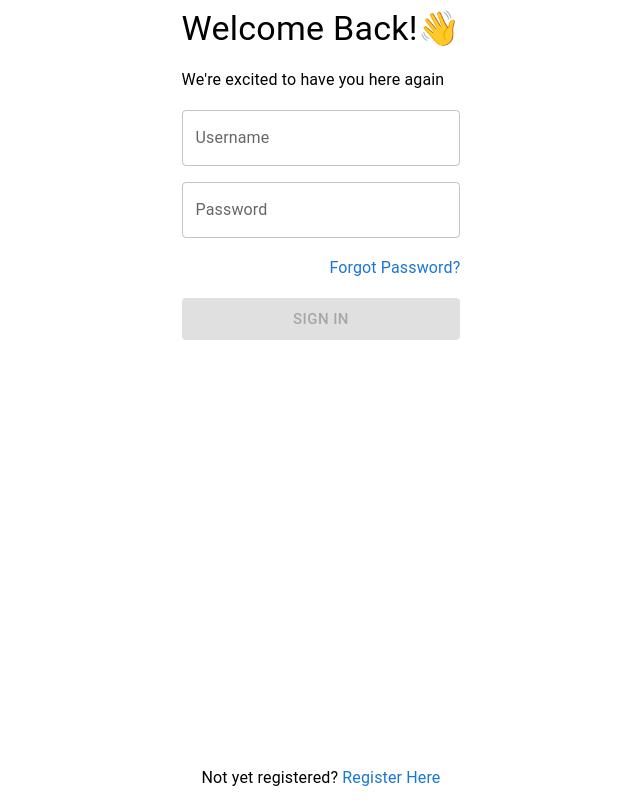
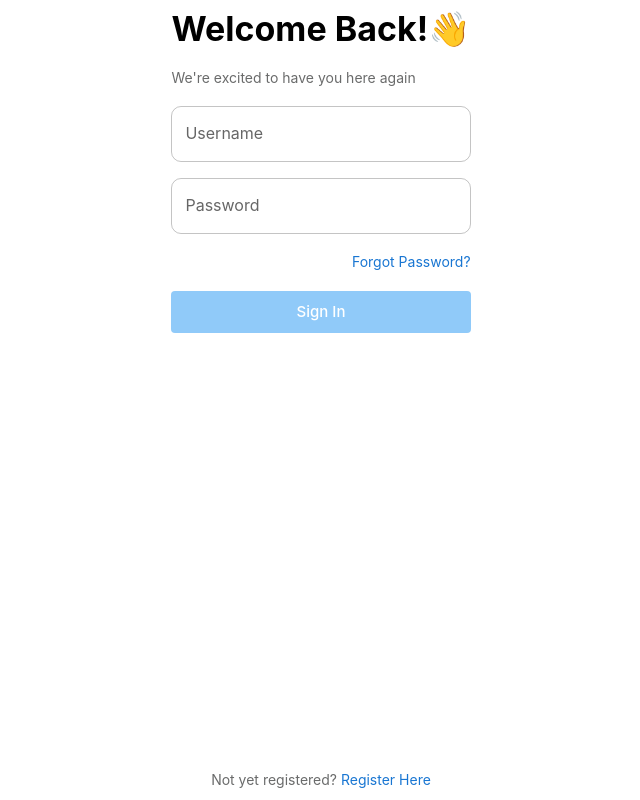
Before and after one commit to kradib/omni-health-ui, a React (Vite) app: page /login in a window 1280 px wide. Shown: the whole page, without its empty margins (319-959 px from the left). Built offline with nearby package versions, Linux system fonts and the light colour scheme.

Commit message:
Added theme support

```diff
--- /dev/null
+++ b/src/theme.ts
@@ -0,0 +1,38 @@
+import { createTheme } from "@mui/material/styles";
+
+const theme = createTheme({
+  components: {
+    MuiButton: {
+      styleOverrides: {
+        root: {
+          "&.Mui-disabled": {
+            backgroundColor: "#90CAF9", // Light Blue
+            color: "#ffffff", // White text
+          },
+        },
+      },
+    },
+    MuiOutlinedInput: {
+      styleOverrides: {
+        root: {
+          borderRadius: "10px", // Change border radius here
+        },
+      },
+    },
+  },
+  typography: {
+    fontFamily: "Inter, sans-serif",
+    h4: {
+      fontWeight: "bold",
+    },
+    subtitle1: {
+      fontSize: 14,
+      color: "#6a6b6b",
+    },
+    button: {
+      textTransform: "none",
+    },
+  },
+});
+
+export default theme;
```
Also changed, not shown: src/App.tsx (+8 -1 lines).
